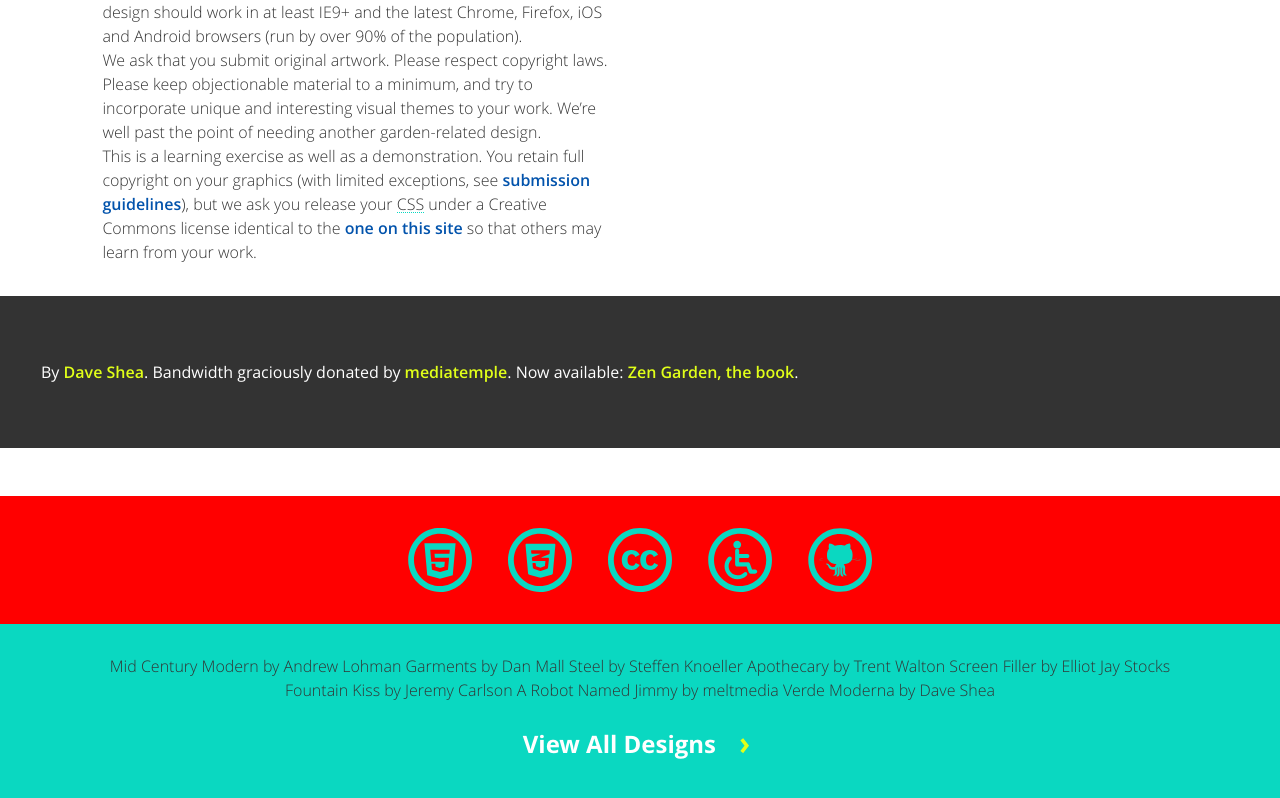
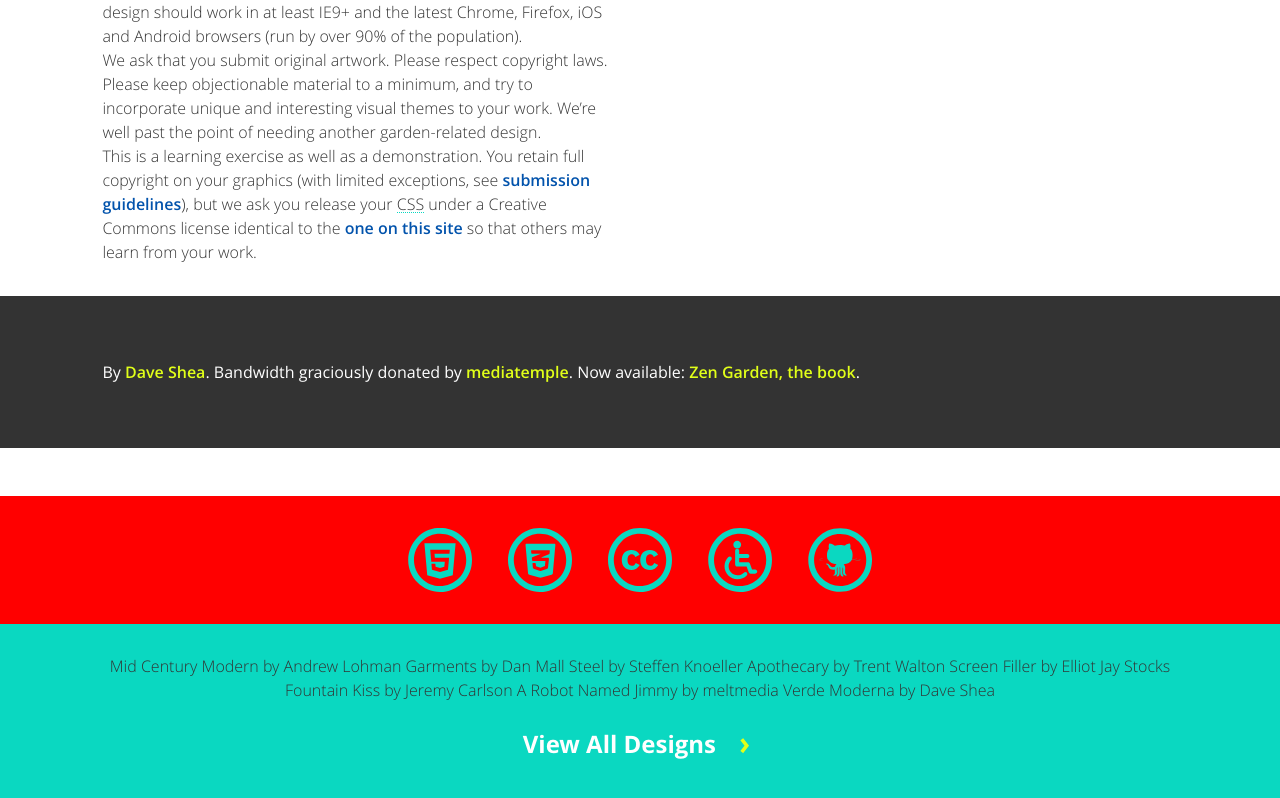
Before and after one commit to stephecloutier/csszg, a website: page index.html in a window 1280 px wide. Shown: the part 2914-3712 px from the top of the page. Drawn offline with nearby package versions, Linux system fonts and the light colour scheme; files that its build step writes are made by us from their sources; files whose address does not match are found by name.

Commit message:
Fix left-padding on footer <p>

```diff
--- a/sources/scss/components/_footer.scss
+++ b/sources/scss/components/_footer.scss
@@ -2,7 +2,7 @@ p[role="contentinfo"] {
     width: 250%;
     display: block;
     margin: 2em 0 2em -20%;
-    padding: 4em 0 4em 8%;
+    padding: 4em 0 4em 20%;
     color: white;
     background-color: $darkgrey;
     font-weight: 400;
```
